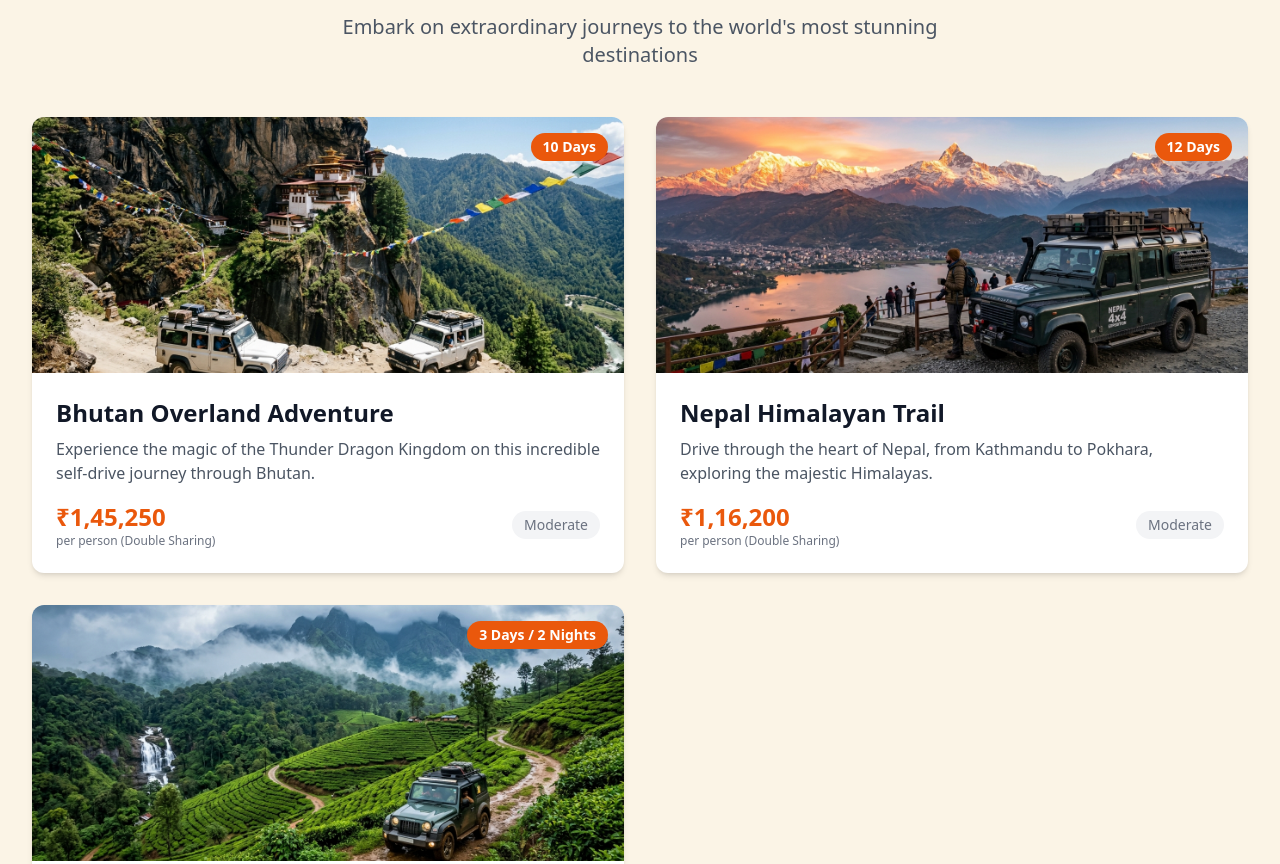
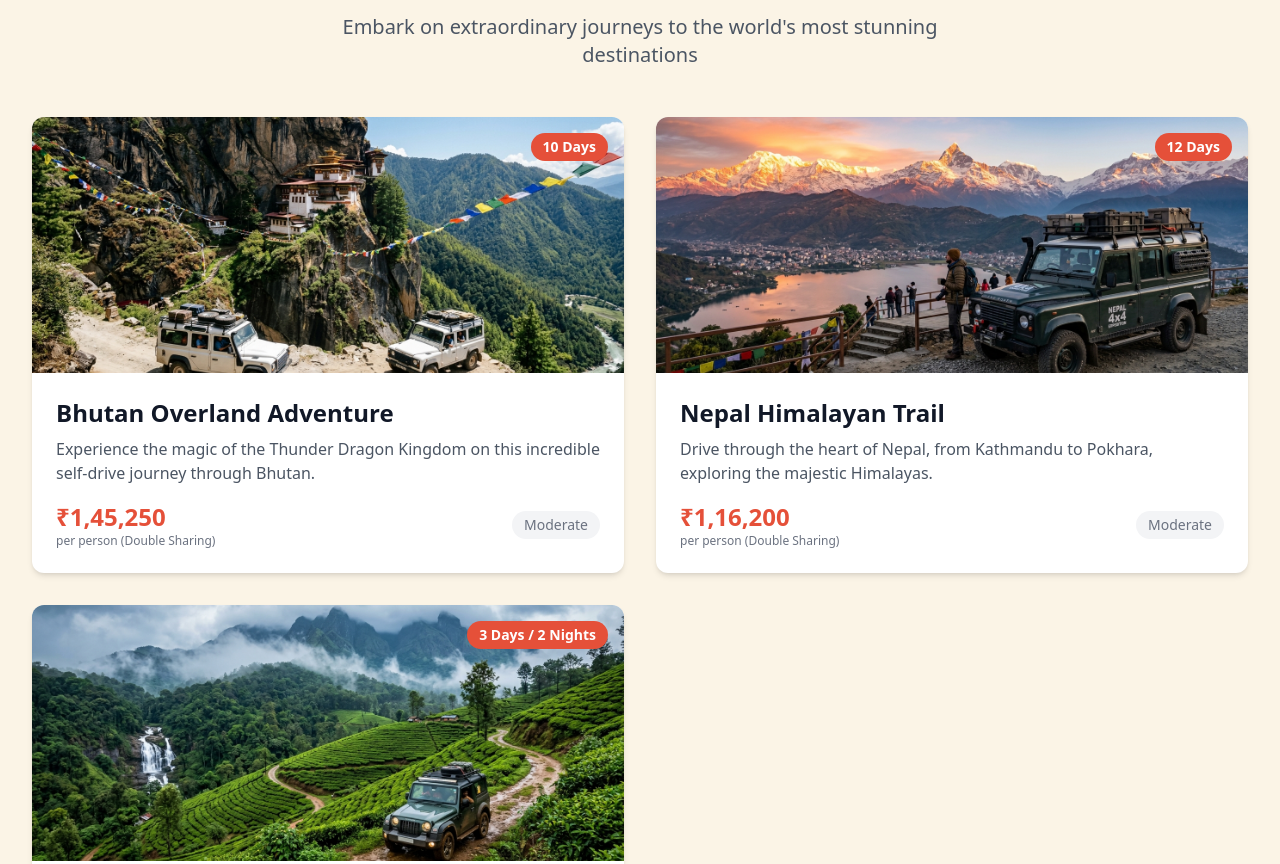
Before and after one commit to the-yadu/plus530adventure, an Astro site: page / in a window 1280 px wide. Shown: the part 1041-1905 px from the top of the page. Built offline with nearby package versions, Linux system fonts and the light colour scheme; Astro itself is replaced by a stand-in of ours.

Commit message:
feat: install Microsoft Clarity analytics (y0oc9mtkb3) and set brand orange to #e55039 (#11, #12)

```diff
--- a/src/layouts/Layout.astro
+++ b/src/layouts/Layout.astro
@@ -22,6 +22,15 @@ const {
     <link rel="icon" type="image/svg+xml" href="/favicon.ico" />
     <title>{title}</title>
     <meta name="description" content={description} />
+
+    {/* Microsoft Clarity Analytics Script */}
+    <script type="text/javascript" is:inline>
+      (function(c,l,a,r,i,t,y){
+        c[a]=c[a]||function(){(c[a].q=c[a].q||[]).push(arguments)};
+        t=l.createElement(r);t.async=1;t.src="https://www.clarity.ms/tag/"+i;
+        y=l.getElementsByTagName(r)[0];y.parentNode.insertBefore(t,y);
+      })(window, document, "clarity", "script", "y0oc9mtkb3");
+    </script>
   </head>
   <body class="antialiased font-sans min-h-screen flex flex-col">
     <Navbar />
--- a/src/styles/globals.css
+++ b/src/styles/globals.css
@@ -11,6 +11,7 @@
 :root {
   --background: #FBF4E6;
   --foreground: #31291E;
+  --brand-orange: #e55039;
 }
 
 body {
@@ -39,10 +40,10 @@ html {
 }
 
 ::-webkit-scrollbar-thumb {
-  background: #ea580c;
+  background: #e55039;
   border-radius: 5px;
 }
 
 ::-webkit-scrollbar-thumb:hover {
-  background: #c2410c;
+  background: #cf3c25;
 }
--- a/tailwind.config.mjs
+++ b/tailwind.config.mjs
@@ -10,16 +10,16 @@ export default {
           50: '#FBF4E6',
         },
         orange: {
-          50: '#fff7ed',
-          100: '#ffedd5',
-          200: '#fed7aa',
-          300: '#fdba74',
-          400: '#fb923c',
-          500: '#f97316',
-          600: '#ea580c',
-          700: '#c2410c',
-          800: '#9a3412',
-          900: '#7c2d12',
+          50: '#fef4f2',
+          100: '#fde7e3',
+          200: '#fbd3cc',
+          300: '#f7b2a5',
+          400: '#f18572',
+          500: '#eb6752',
+          600: '#e55039', // Primary Brand Orange requested by user
+          700: '#cf3c25', // Hover Brand Orange
+          800: '#a9321d',
+          900: '#8c2d1c',
         },
       },
     },
```
Also changed, not shown: 15 other files.
